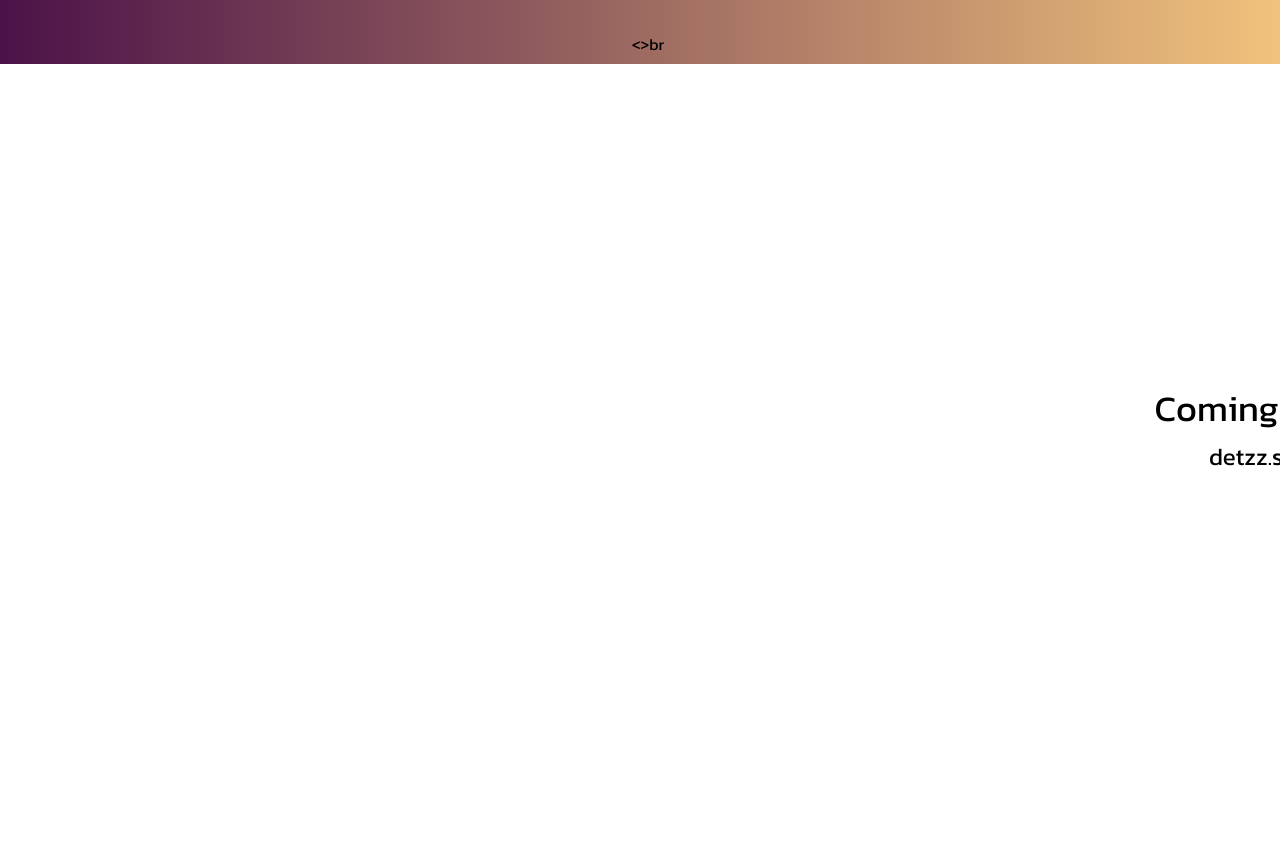
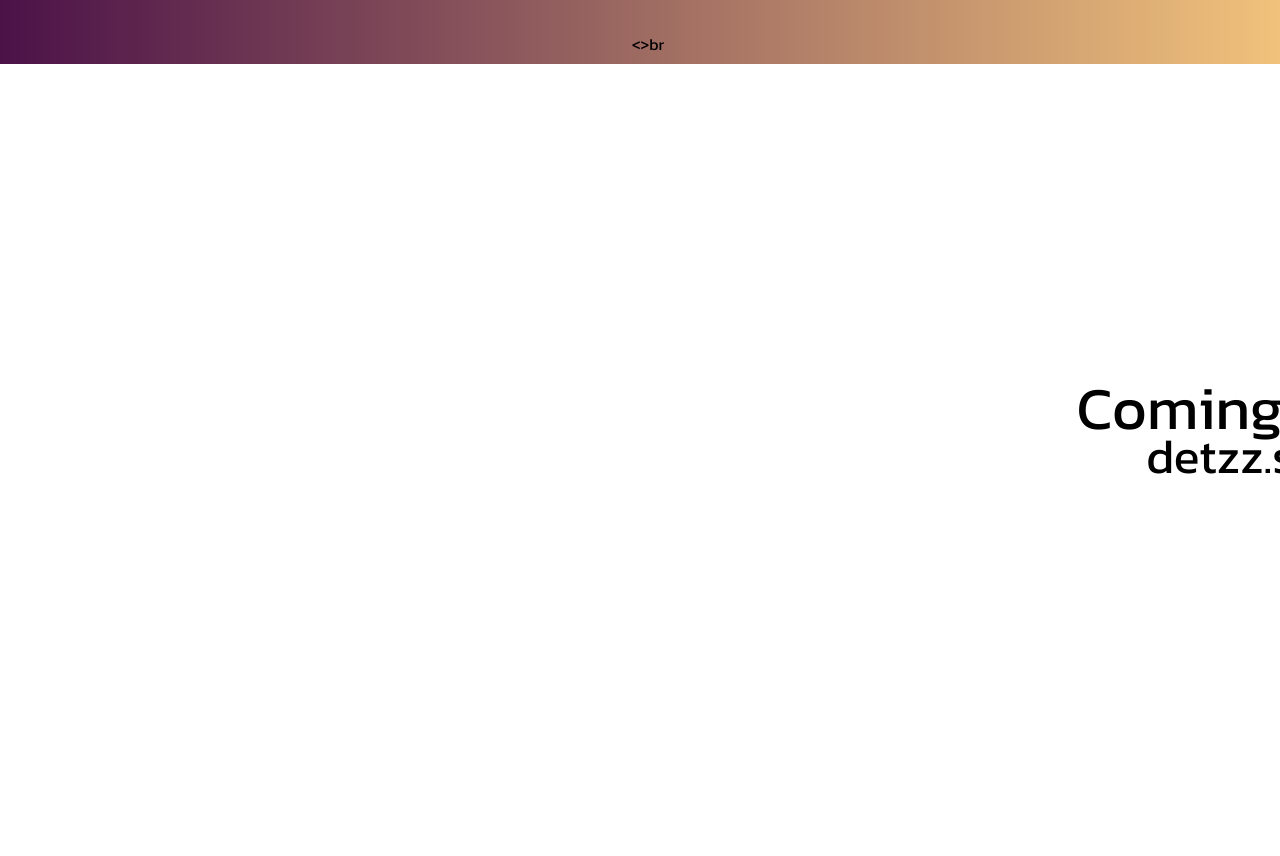
Before and after one commit to ProfDetermined/ProfDetermined.github.io, a PHP site: page / in a window 1280 px wide; the page is wider, and only the part inside the window is pictured. Run offline with PHP 8.4, Linux system fonts and the light colour scheme.

Commit message:
Update css.css

```diff
--- a/css.css
+++ b/css.css
@@ -18,7 +18,7 @@ body{
   position: absolute;
   display:flex;
   justify-content:center;
-  font-size: 36px;
+  font-size: 60px;
 }
 
 .Text2{
@@ -28,5 +28,5 @@ body{
   position: absolute;
   display:flex;
   justify-content:center;
-  font-size: 24px;
+  font-size: 48px;
 }
```
